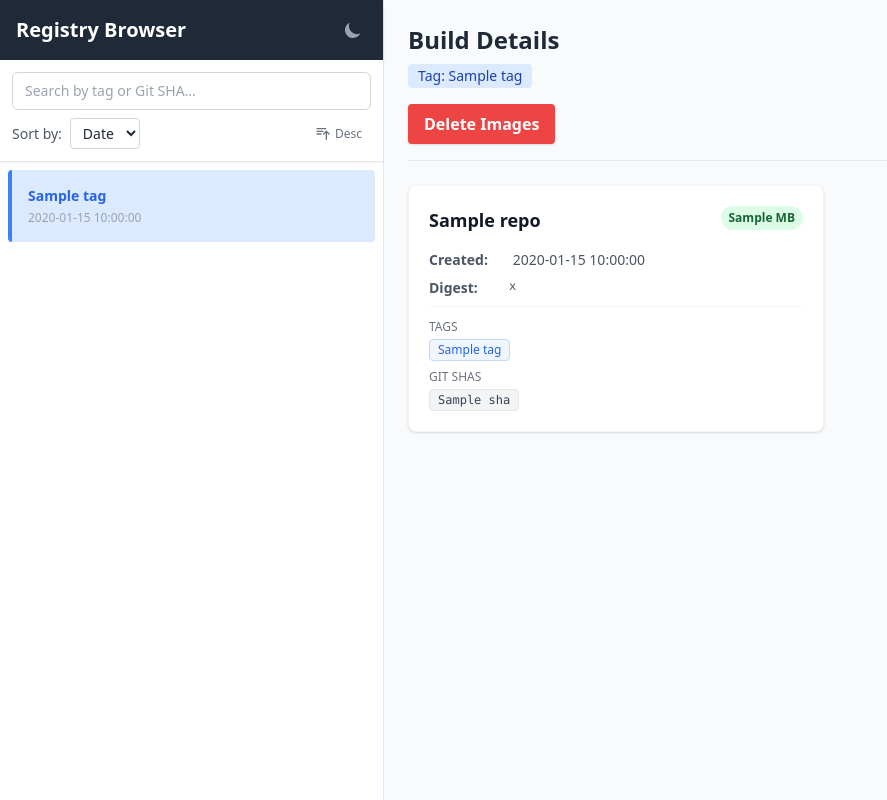
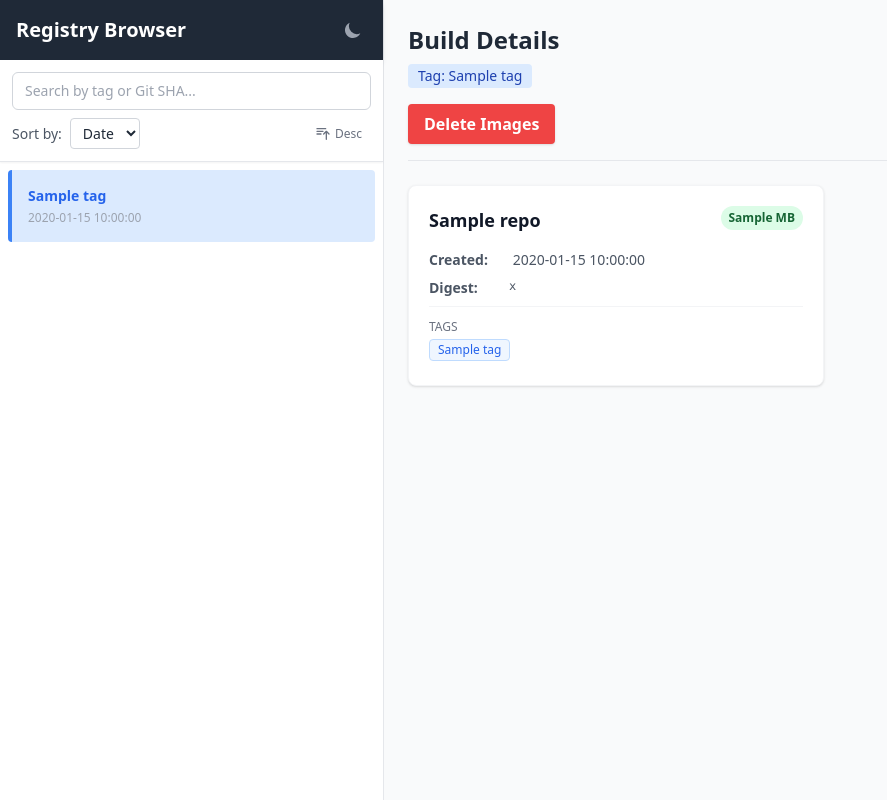
Before and after one commit to roverpixel/app-registry-browser, a Flask app: template templates/index.html in a window 1280 px wide. Shown: the whole page, without its empty margins (0-887 px from the left). Run offline with Flask 3, Linux system fonts and the light colour scheme; the template is opened without the code that fills it: most values are stand-ins (such as "Sample title", 1, 10 or a date in 2020); some libraries are stand-ins or nearby versions.

Commit message:
Remove Git SHAs from UI and backend
The Git SHA heuristic is removed because the values are always None.

- Remove `is_sha` function from `app.py`.
- Do not filter out shas from normal_tags. Assign `tag_list` directly to `all_tags`.
- Remove the "Git SHAs" display block from the build details in `templates/index.html`.

Co-authored-by: roverpixel <92555590+roverpixel@users.noreply.github.com>

```diff
--- a/app.py
+++ b/app.py
@@ -43,12 +43,6 @@ def get_blob(repo, digest):
     except Exception as e:
         print(f"Error fetching blob {digest} for {repo}: {e}")
         return None
-
-def is_sha(tag):
-    # A simple heuristic for git sha: hex string, typically 7, 8 or 40 chars
-    if len(tag) in (7, 8, 40) and all(c in '0123456789abcdefABCDEF' for c in tag):
-        return True
-    return False
 
 def get_registry_data():
     repos = get_repositories()
@@ -116,9 +110,6 @@ def get_registry_data():
             if 'T' in date_str:
                 date_str = date_str.split('T')[0] + " " + date_str.split('T')[1][:8]
 
-            shas = [t for t in tag_list if is_sha(t)]
-            normal_tags = [t for t in tag_list if not is_sha(t)]
-
             # The UI shows "digest", let's use the display_digest (which is now mostly config_digest)
             # so it matches the Image ID that users see locally (e.g. 5caa9edcc796)
             display_digest = data.get('display_digest', group_key)
@@ -130,8 +121,7 @@ def get_registry_data():
                 'size_mb': size_mb,
                 'created': date_str,
                 'digest': display_digest,
-                'all_tags': normal_tags,
-                'all_shas': shas
+                'all_tags': tag_list
             }
 
             for tag in tag_list:
--- a/templates/index.html
+++ b/templates/index.html
@@ -165,18 +165,6 @@
                                             <div class="flex flex-wrap gap-1">
                                             {% for t in img.all_tags %}
                                                 <span class="bg-blue-50 dark:bg-blue-900 text-blue-600 dark:text-blue-200 text-xs px-2 py-0.5 rounded border border-blue-200 dark:border-blue-800">{{ t }}</span>
-                                            {% endfor %}
-                                            </div>
-                                        {% else %}
-                                            <span class="text-xs text-gray-400">None</span>
-                                        {% endif %}
-                                    </div>
-                                    <div class="mt-2">
-                                        <span class="text-xs uppercase text-gray-500 block mb-1">Git SHAs</span>
-                                        {% if img.all_shas %}
-                                            <div class="flex flex-wrap gap-1">
-                                            {% for s in img.all_shas %}
-                                                <span class="bg-gray-100 dark:bg-gray-700 text-gray-700 dark:text-gray-300 font-mono text-xs px-2 py-0.5 rounded border border-gray-200 dark:border-gray-600">{{ s }}</span>
                                             {% endfor %}
                                             </div>
                                         {% else %}
```
